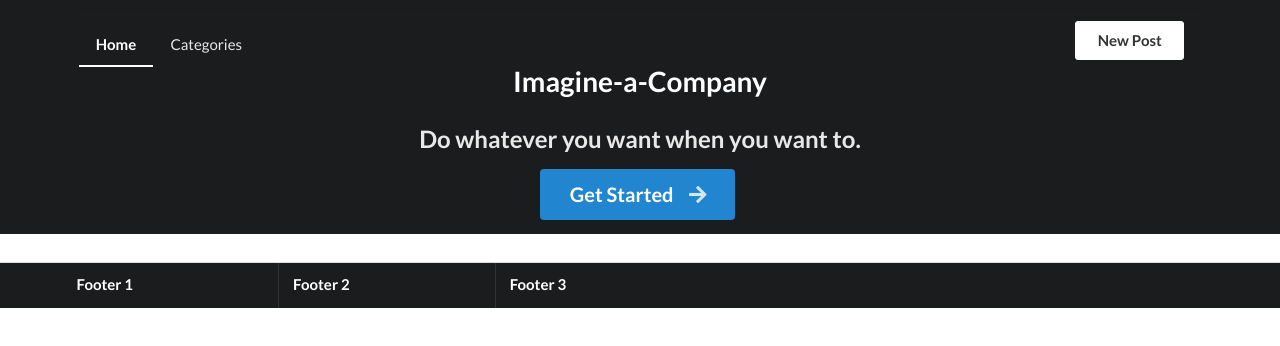
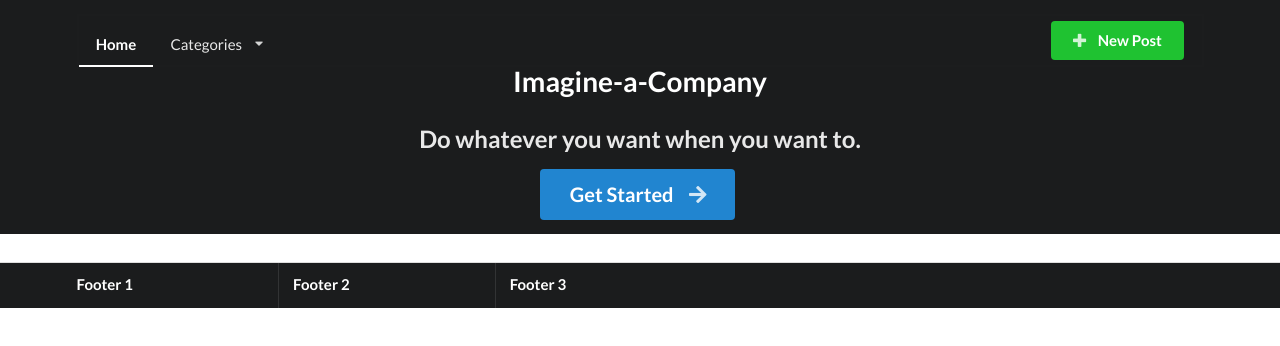
Before and after one commit to kerrykimrusso/readable-client, a React (Create React App) app: page / in a window 1280 px wide. Shown: the top 346 px of the page. Built offline with nearby package versions, Linux system fonts and the light colour scheme.

Commit message:
use simple dropdown (no js required) and add icon; use green button for new post and add icon

```diff
--- a/src/components/organisms/Nav.js
+++ b/src/components/organisms/Nav.js
@@ -8,14 +8,15 @@ export const Nav = ({
   <div className="ui container">
     <div className="ui large secondary inverted pointing menu">
       <NavLink to='/' className="item">Home</NavLink>
-      <div className="ui dropdown item">
+      <div className="ui simple dropdown item">
         Categories
         <div className="menu">
           {categories.map((cat) => <NavLink key={cat.name} to={`/category/${cat.path}`} className='item'>{cat.name}</NavLink>)}
         </div>
+        <i className="dropdown icon"></i>
       </div>
       <div className="right item">
-        <NavLink to='' className="ui inverted button">New Post</NavLink>
+        <NavLink to='' className="ui inverted green button"><i className="plus icon"></i> New Post</NavLink>
       </div>
     </div>
   </div>
```
